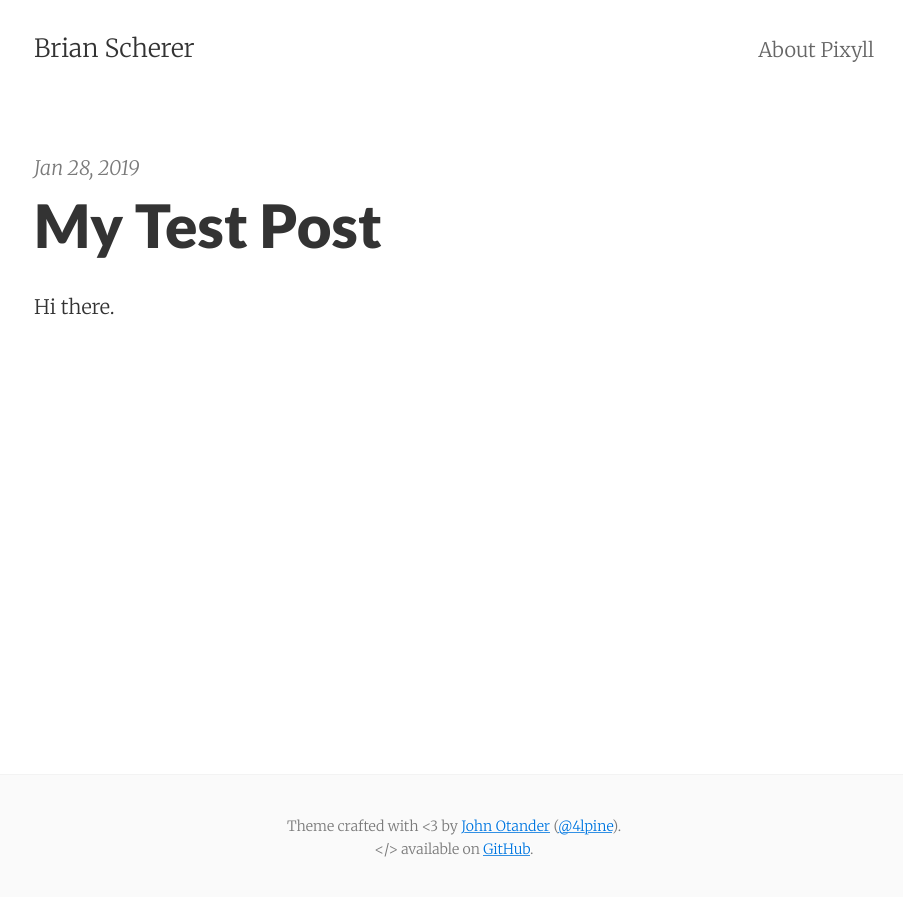
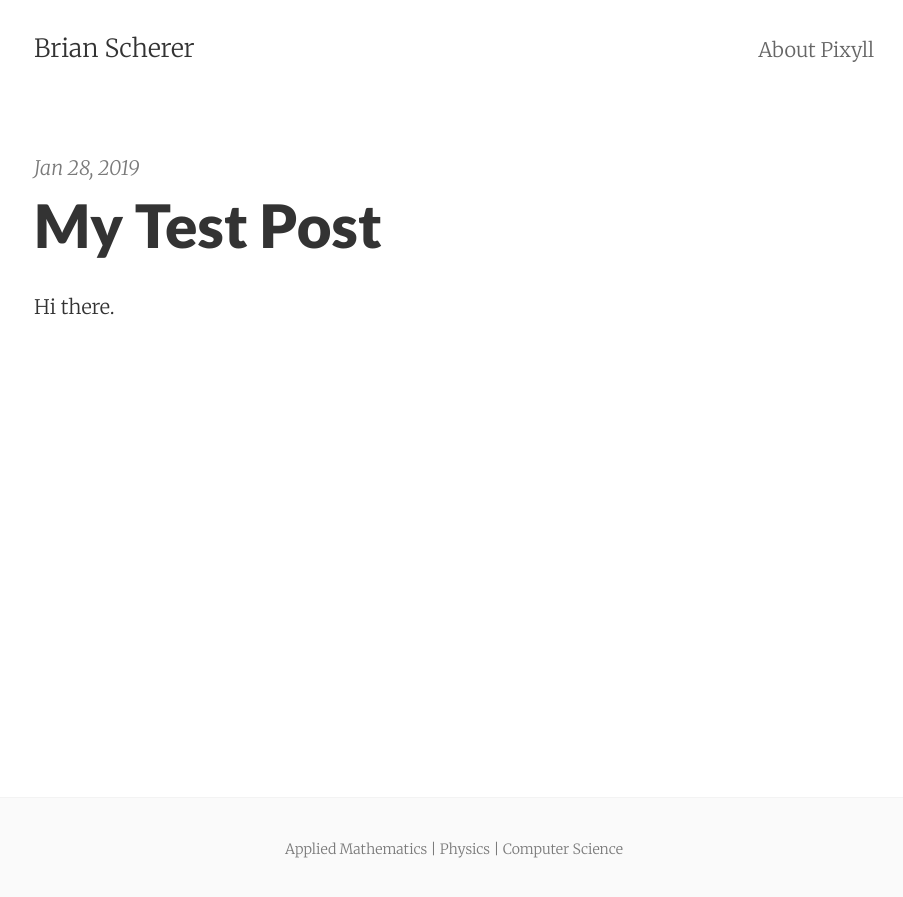
Before and after one commit to brianscherer/brianscherer.github.io, a Jekyll site: the page built from index.html, in a window 1280 px wide. Shown: the top 897 px of the page, without its empty margins (186-1089 px from the left). Built offline with Jekyll 4.4.1, drawn with Linux system fonts in a browser that asks for light colours; the list of posts is cut into pages by our own code.

Commit message:
Update footer.html

```diff
--- a/_includes/footer.html
+++ b/_includes/footer.html
@@ -1,8 +1,7 @@
 <footer class="center">
   <div class="measure">
     <small>
-      Theme crafted with &lt;3 by <a href="http://johnotander.com">John Otander</a> (<a href="https://twitter.com/4lpine">@4lpine</a>).<br>
-      &lt;/&gt; available on <a href="https://github.com/johnotander/pixyll">GitHub</a>.
+      Applied Mathematics | Physics | Computer Science
     </small>
   </div>
 </footer>
```
